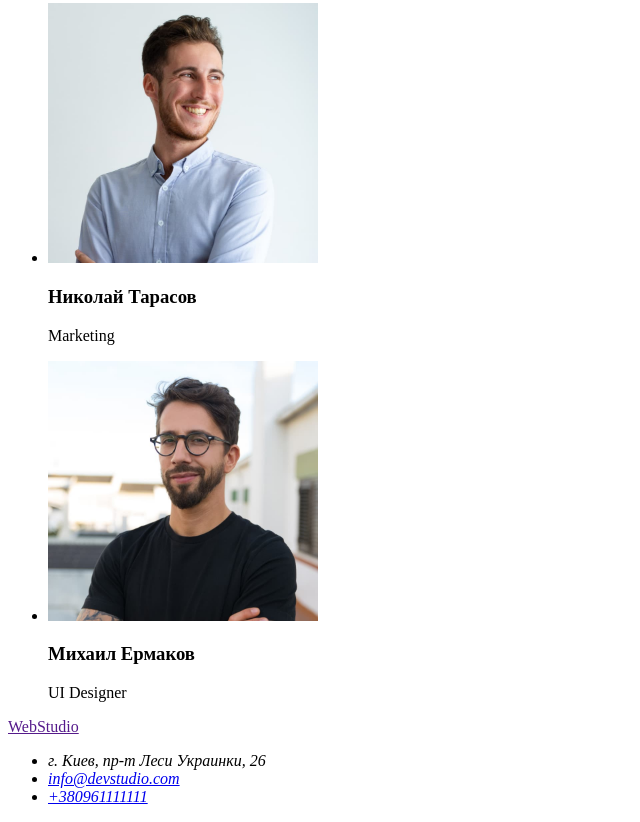
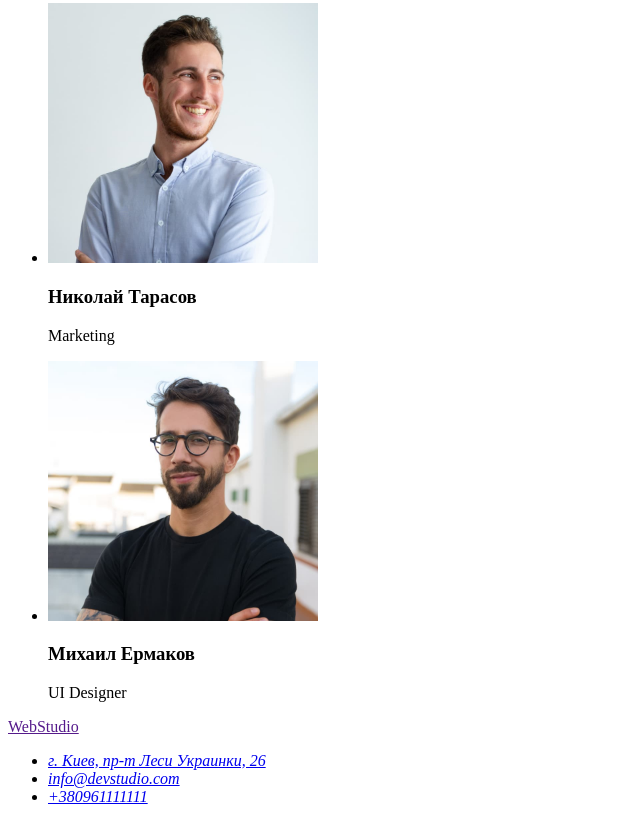
Before and after one commit to MEvgeniy21/goit-markup-hw-01, a plain HTML site: page index.html in a window 1280 px wide. Shown: the part 2333-3155 px from the top of the page, without its empty margins (0-640 px from the left). Drawn offline with Linux system fonts and the light colour scheme.

Commit message:
Исправления к ДЗ1

```diff
--- a/index.html
+++ b/index.html
@@ -105,7 +105,7 @@
         <!-- Контактная информация -->
         <address>
             <ul>
-                <li>г. Киев, пр-т Леси Украинки, 26</li>
+                <li><a href="https://goo.gl/maps/RLv24xydMvbmv4YP6" target="_blank" rel="noreferrer noopener nofollow">г. Киев, пр-т Леси Украинки, 26</a></li>
                 <li><a href="mailto:info@devstudio.com">info@devstudio.com</a></li>
                 <li><a href="tel:+380961111111">+380961111111</a></li>
             </ul>
```
